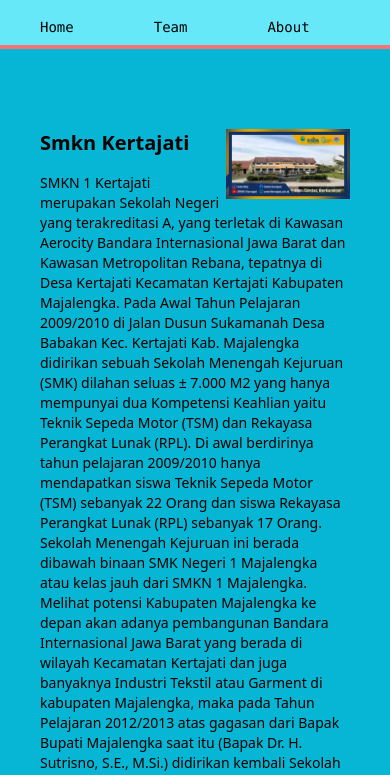
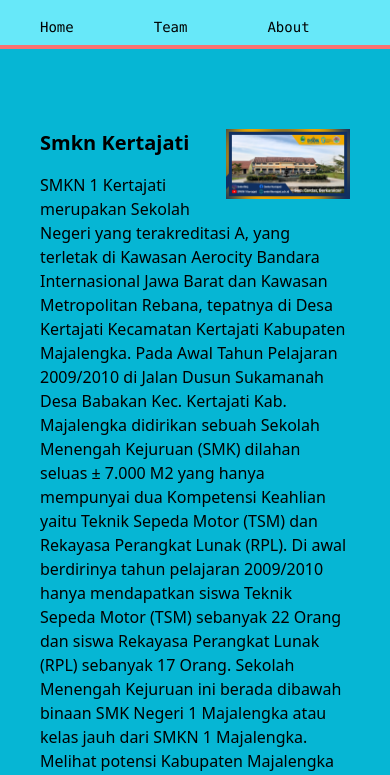
Before and after one commit to Mytzcodes/Projects, a plain HTML site: page index.html in a window 390 px wide. Shown: the part 67-842 px from the top of the page. Drawn offline with nearby package versions, Linux system fonts and the light colour scheme.

Commit message:
Update index.html

```diff
--- a/index.html
+++ b/index.html
@@ -28,7 +28,7 @@
                 <div class="bio h-full  mt-10">
                     <img class="w-2/5 float-right" src="Images/Smk-Kertajati.png" alt="">
                     <h2 class="text-xl font-bold">Smkn Kertajati</h2>
-                    <p class="text-sm mt-4 ">SMKN 1 Kertajati merupakan Sekolah Negeri yang terakreditasi A, yang terletak di Kawasan Aerocity Bandara Internasional Jawa Barat dan Kawasan Metropolitan Rebana, tepatnya di Desa Kertajati Kecamatan Kertajati Kabupaten Majalengka.
+                    <p class=" mt-4  lg:text-sm sm:text-xs ">SMKN 1 Kertajati merupakan Sekolah Negeri yang terakreditasi A, yang terletak di Kawasan Aerocity Bandara Internasional Jawa Barat dan Kawasan Metropolitan Rebana, tepatnya di Desa Kertajati Kecamatan Kertajati Kabupaten Majalengka.
                         Pada Awal Tahun Pelajaran 2009/2010 di Jalan Dusun Sukamanah Desa Babakan Kec. Kertajati Kab. Majalengka didirikan sebuah Sekolah Menengah Kejuruan (SMK) dilahan seluas ± 7.000 M2 yang hanya mempunyai dua Kompetensi Keahlian yaitu Teknik Sepeda Motor (TSM) dan Rekayasa Perangkat Lunak (RPL). Di awal berdirinya tahun pelajaran 2009/2010 hanya mendapatkan siswa Teknik Sepeda Motor (TSM) sebanyak 22 Orang dan siswa Rekayasa Perangkat Lunak (RPL) sebanyak 17 Orang. Sekolah Menengah Kejuruan ini berada dibawah binaan SMK Negeri 1 Majalengka atau kelas jauh dari SMKN 1 Majalengka.
                         Melihat potensi Kabupaten Majalengka ke depan akan adanya pembangunan Bandara Internasional Jawa Barat yang berada di wilayah Kecamatan Kertajati dan juga banyaknya Industri Tekstil atau Garment di kabupaten Majalengka, maka pada Tahun Pelajaran 2012/2013 atas gagasan dari Bapak Bupati Majalengka saat itu (Bapak Dr. H. Sutrisno, S.E., M.Si.) didirikan kembali Sekolah Menengah Kejuruan (SMK) yang berlokasi di Jalan Raya Kertajati – Jatitujuh Desa Kertajati Kec. Kertajati Kab. Majalengka di lahan seluas ± 35.000 M2 dengan membuka Kompetensi Keahlian Teknologi Pesawat Udara (TPU) dan Teknik Penyempurnaan Tekstil. Tujuan dibukanya Kompetensi Keahlian tersebut, Bupati ingin masyarakat Kabupaten Majalengka tidak hanya menjadi penonton didaerahnya sendiri yang akan dibangun Bandara dan Industri-industri, beliau ingin masyarakat Majalengka menjadi pelaku atau yang mengisi tenaga kerja di Bandara dan Industri diwilayah Majalengka.
                         Sebelum bangunan SMK yang berlokasi di Jalan Raya Kertajati – Jatitujuh Desa Kertajati Kec. Kertajati Kab. Majalengka selesai, siswa dari Kompetensi Keahlian Teknologi Pesawat Udara melaksanakan pembelajaran di kampus SMKN 1 Majalengka yang terletak di Kec. Cigasong Kab. Majalengka dan siswa Kompetensi Keahlian Teknik Penyempurnaan Tekstil melaksanakan pembelajaran di kampus SMKN 1 Palasah yang terletak di Kec. Palasah Kab. Majalengka.
```
